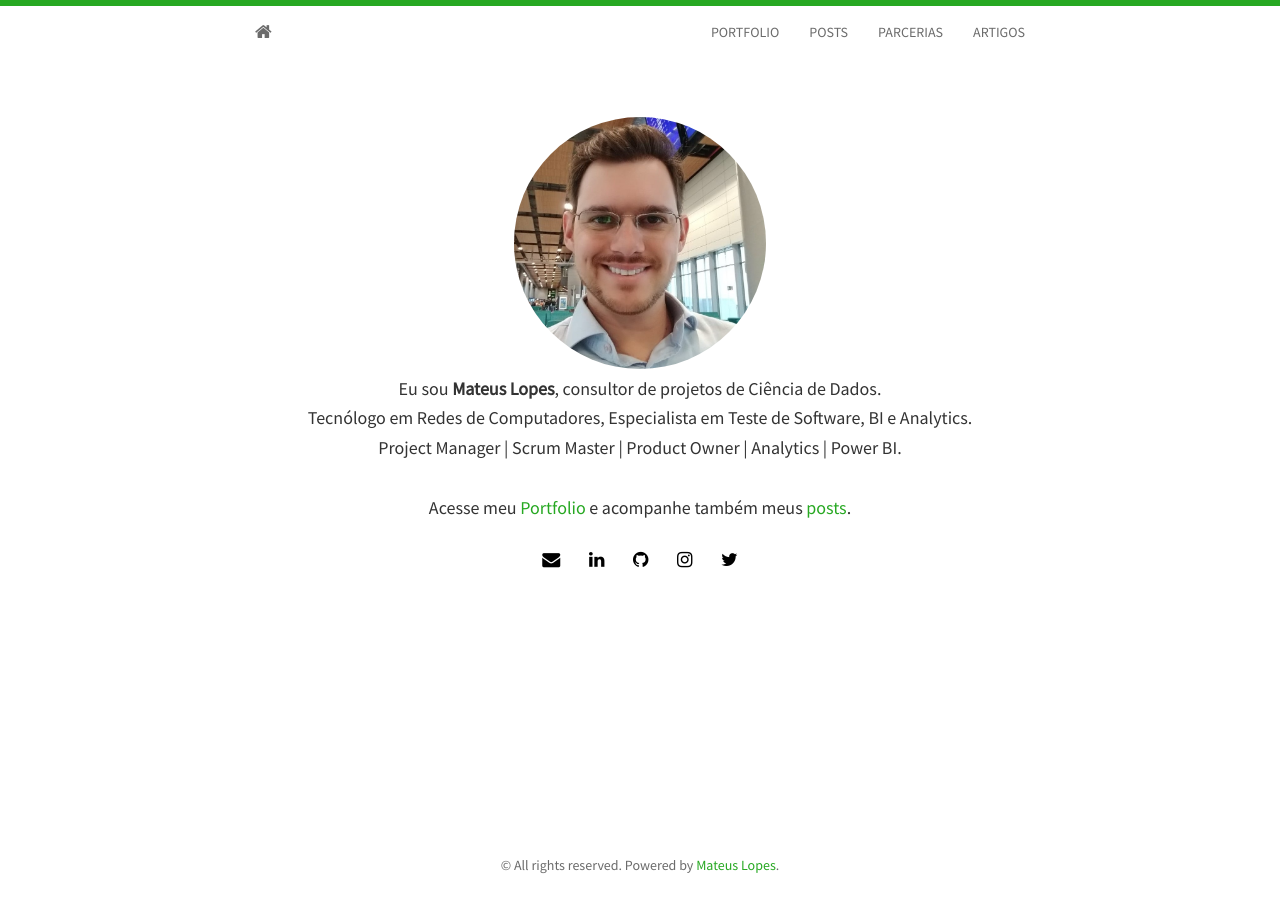
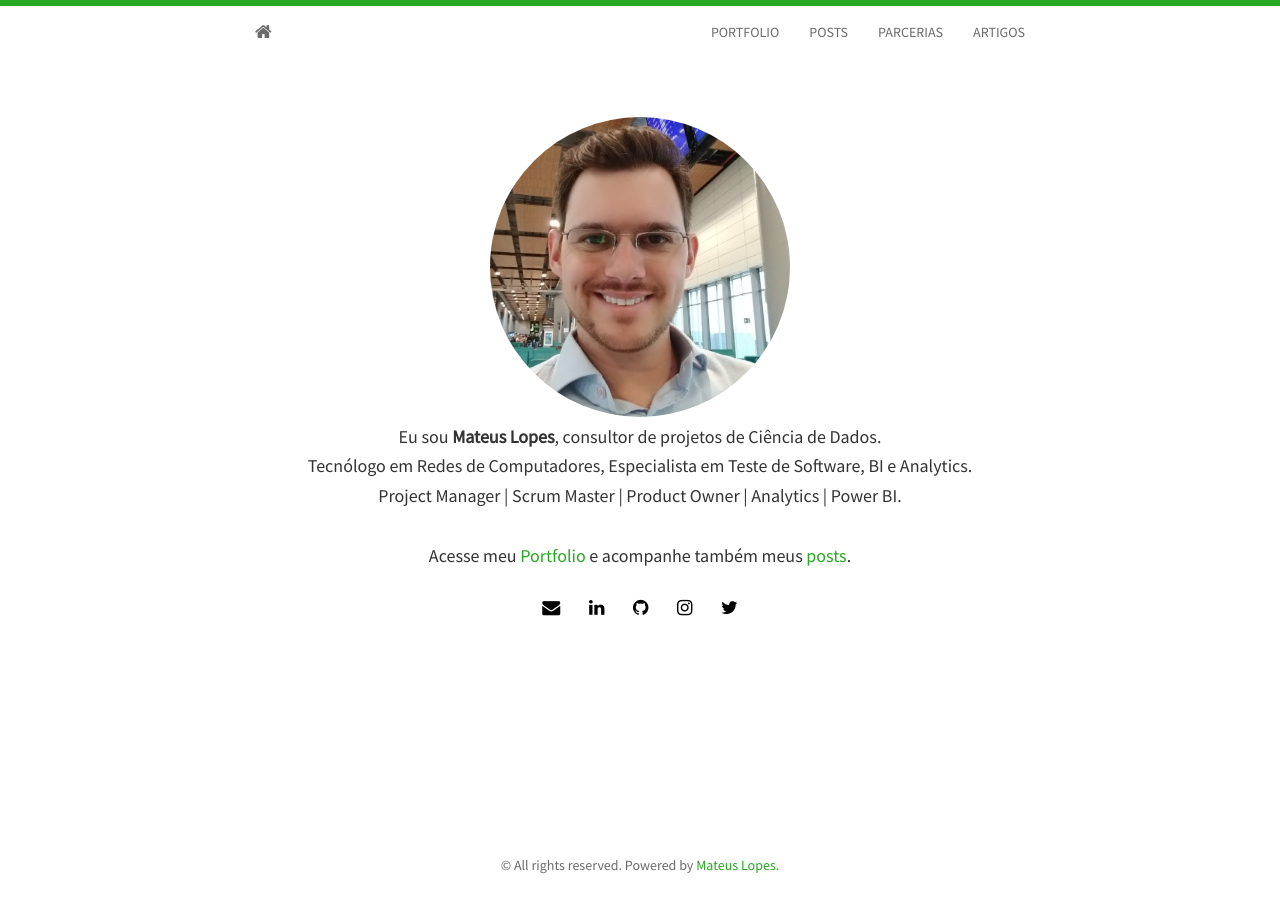
Before and after one commit to mateusbtlopes/mateusbtlopes.github.io, a Jekyll site: the page built from index.html, in a window 1280 px wide. Built offline with Jekyll 4.4.1, drawn with Linux system fonts in a browser that asks for light colours; nearby versions of some CDN libraries; the list of posts is cut into pages by our own code.

Commit message:
Update index.html

```diff
--- a/index.html
+++ b/index.html
@@ -5,7 +5,7 @@ layout: home
 <section id="about">
 	<div class="container">
 		<div class="avatar">
-			<img class="img-circle" src="{{ site.baseurl }}/static/img/{{ site.avatar }}" height="252" width="252">
+			<img class="img-circle" src="{{ site.baseurl }}/static/img/{{ site.avatar }}" height="300" width="300">
 		</div>
 
 	<h4>Eu sou <strong>{{ site.author }}</strong>, consultor de projetos de Ciência de Dados.</h4>
```
